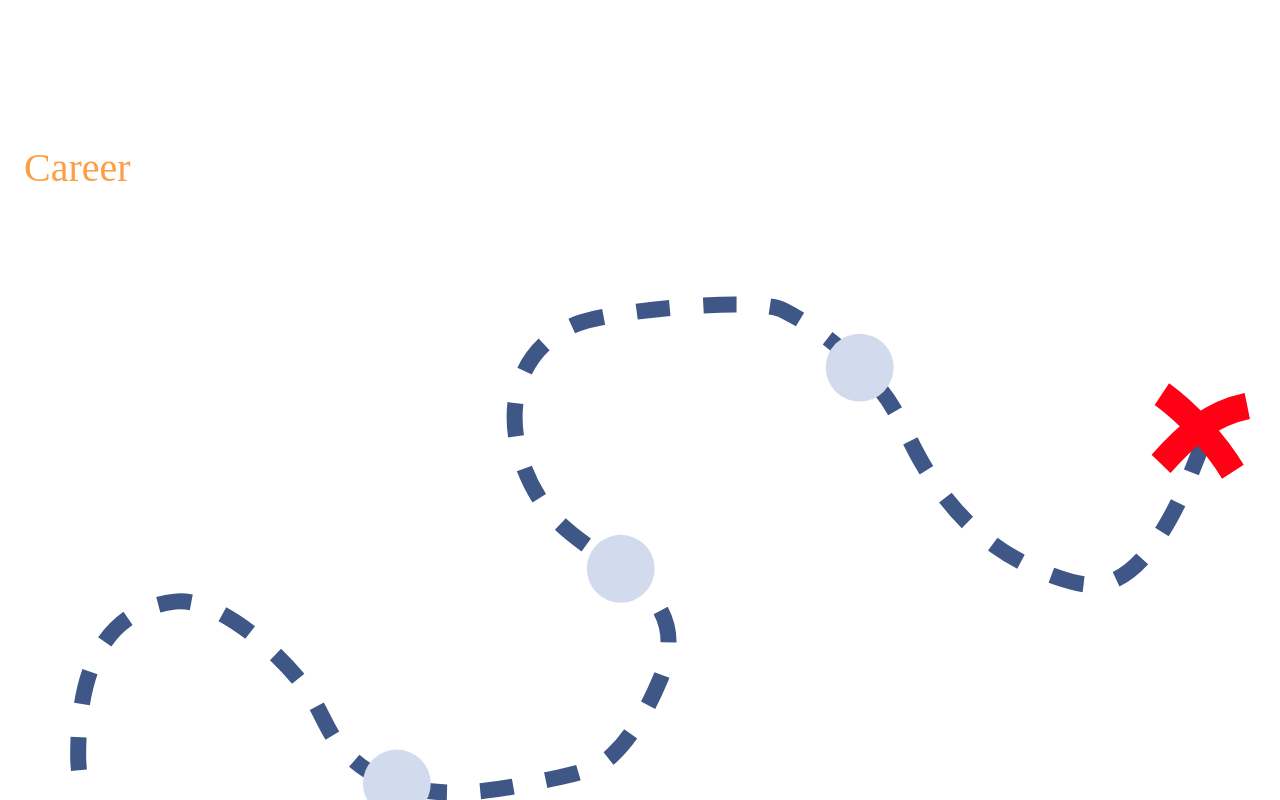
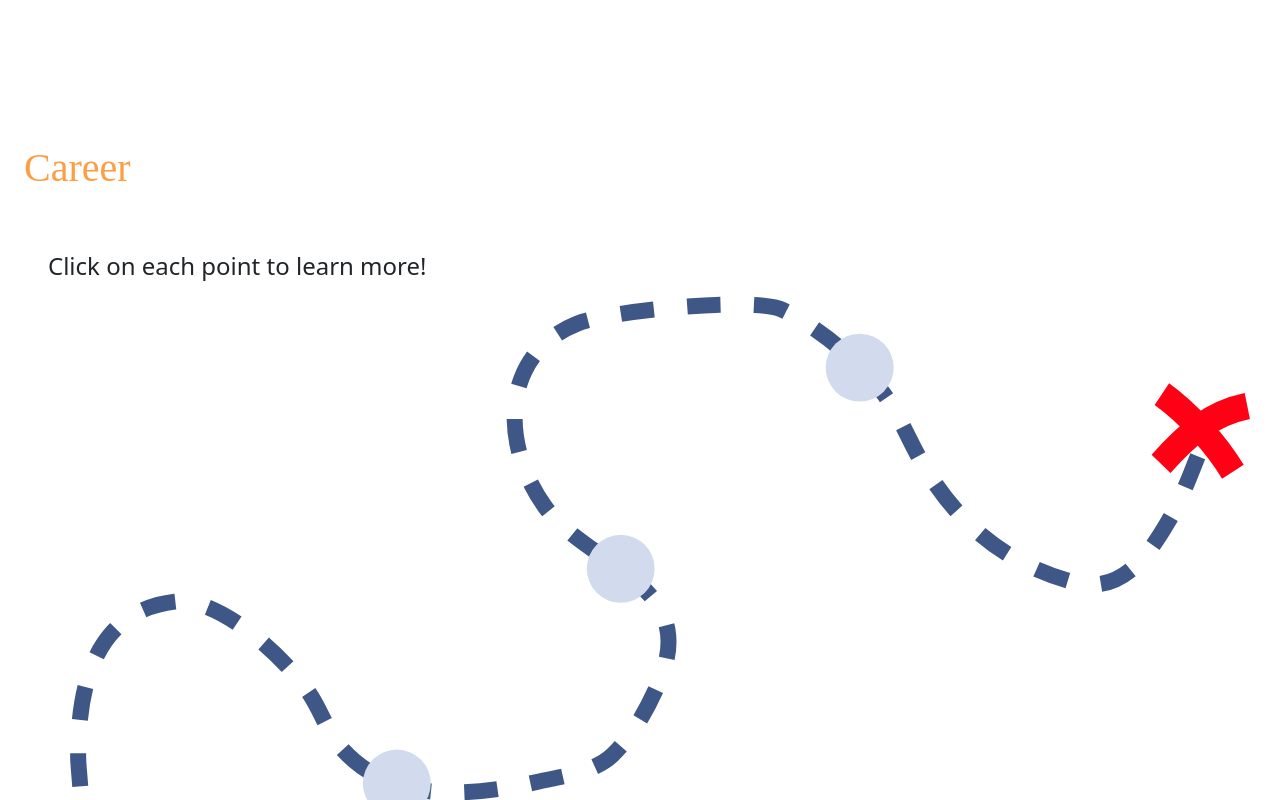
Before and after one commit to Ledwos/Ledwos.github.io, a React (Create React App) app in the folder ledwos-front/: page / in a window 1280 px wide. Shown: the part 1480-2280 px from the top of the page. Built offline with nearby package versions, Linux system fonts and the light colour scheme; a web font is replaced by a local one.

Commit message:
update career points

```diff
--- a/ledwos-front/src/App.tsx
+++ b/ledwos-front/src/App.tsx
@@ -1,11 +1,9 @@
 import React from 'react';
 import LandingPage from './Components/LandingPage/LandingPage';
 import './App.css';
-import ComingSoon from './Components/ComingSoon';
-// import TestZone from './Components/TestZone';
 import Career from './Components/Career/Career';
+import About from './Components/About/About';
 import 'bootstrap/dist/css/bootstrap.min.css';
-import About from './Components/About/About';
 
 function App() {
   return (
@@ -13,8 +11,6 @@ function App() {
       <LandingPage />
       <About />
       <Career />
-      <ComingSoon />
-      {/* <TestZone /> */}
     </div>
   );
 }
--- a/ledwos-front/src/Components/Career/Career.css
+++ b/ledwos-front/src/Components/Career/Career.css
@@ -20,3 +20,7 @@
 .careerNext:hover {
     cursor: pointer;
 }
+
+.careerInfoText {
+    font-size: 24px;
+}
--- a/ledwos-front/src/Components/Career/Career.tsx
+++ b/ledwos-front/src/Components/Career/Career.tsx
@@ -14,13 +14,16 @@ const Career: React.FunctionComponent = () => {
   };
 
   return (
-    <div className='portfolio-section portfolio-career'>
+    <div className='portfolio-section portfolio-career position-relative'>
       <CareerPopup
         handleClose={displayPopup}
         show={show}
         section={popupSection}
       />
       <SectionHeader>Career</SectionHeader>
+      <div className='position-absolute mt-5 ms-5 careerInfoText'>
+        Click on each point to learn more!
+      </div>
       <CareerMap displayPopup={displayPopup} />
     </div>
   );
--- a/ledwos-front/src/Components/Career/CareerMap.tsx
+++ b/ledwos-front/src/Components/Career/CareerMap.tsx
@@ -75,12 +75,16 @@ const CareerMap: React.FunctionComponent<CareerMapProps> = ({
           className='careerNext'
         >
           <path
+            data-point={'nextsteps'}
+            onClick={(e: any) => displayPopup(e.target.dataset.point)}
             d='M497.13678,79.76188c9.13802,22.84504,25.91034,48.93645,43.74962,66.77574'
             transform='translate(1.409662 0)'
             stroke='#ff0014'
             strokeWidth='20'
           />
           <path
+            data-point={'nextsteps'}
+            onClick={(e: any) => displayPopup(e.target.dataset.point)}
             d='M474.11066,141.93239c29.53308-4.92218,48.45702-20.82568,69.07835-41.44701'
             transform='matrix(.989678 0.143307-.143307 0.989678 29.460437-82.075432)'
             stroke='#ff0014'
--- a/ledwos-front/src/Components/Career/index.tsx
+++ b/ledwos-front/src/Components/Career/index.tsx
@@ -3,7 +3,7 @@ export type CareerSection =
   | 'futureproof'
   | 'cognizant'
   | 'ubsconfluence'
-  | 'next';
+  | 'nextsteps';
 
 export interface PopupData {
   code: CareerSection;
@@ -57,9 +57,9 @@ export const popupData: PopupData[] = [
     ],
   },
   {
-    code: 'next',
+    code: 'nextsteps',
     name: 'The Future!',
-    info: 'You tell me',
+    info: 'If you think you have an interesting role for me, get in touch!',
     techStack: [],
   },
 ];
```
